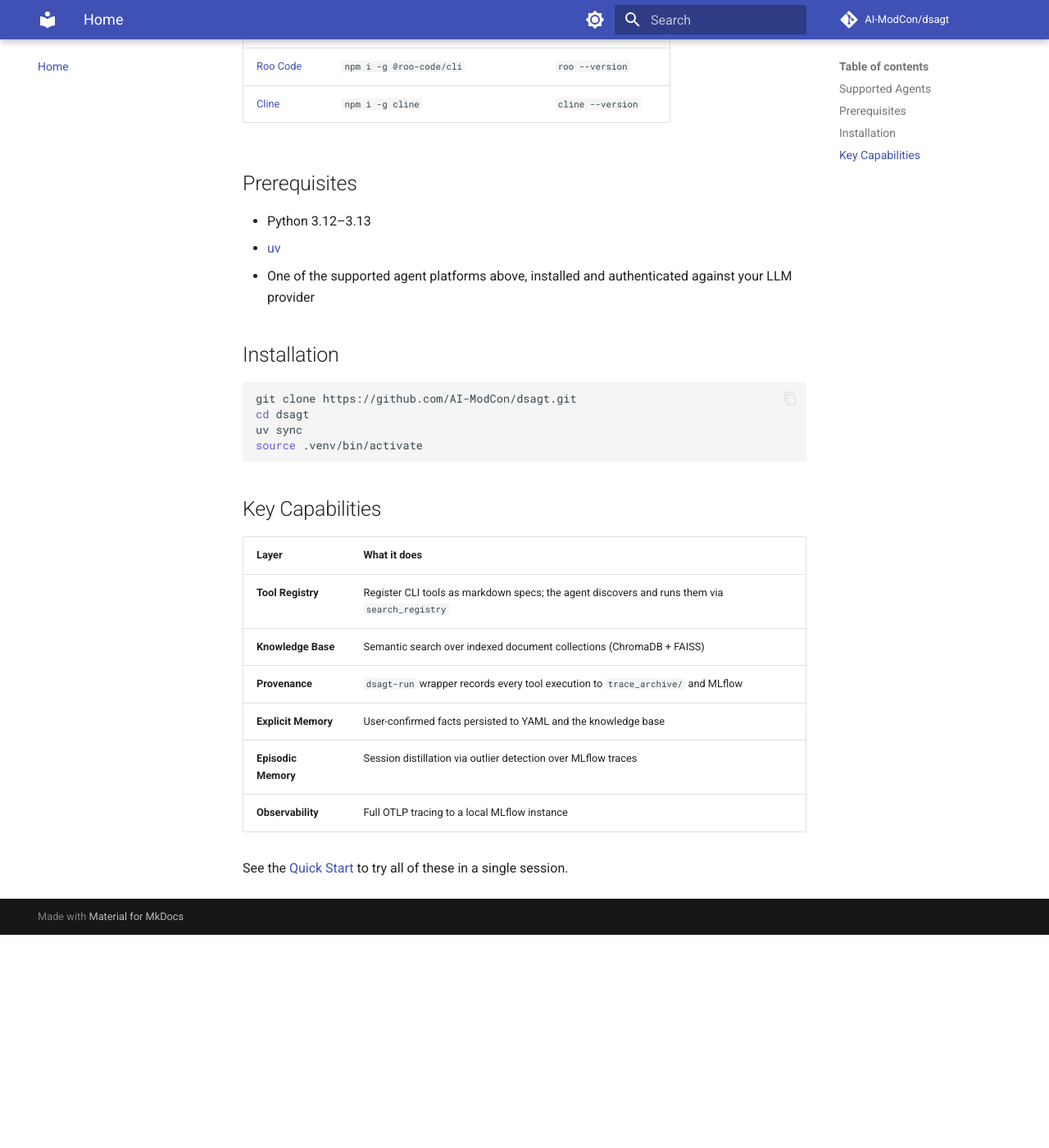
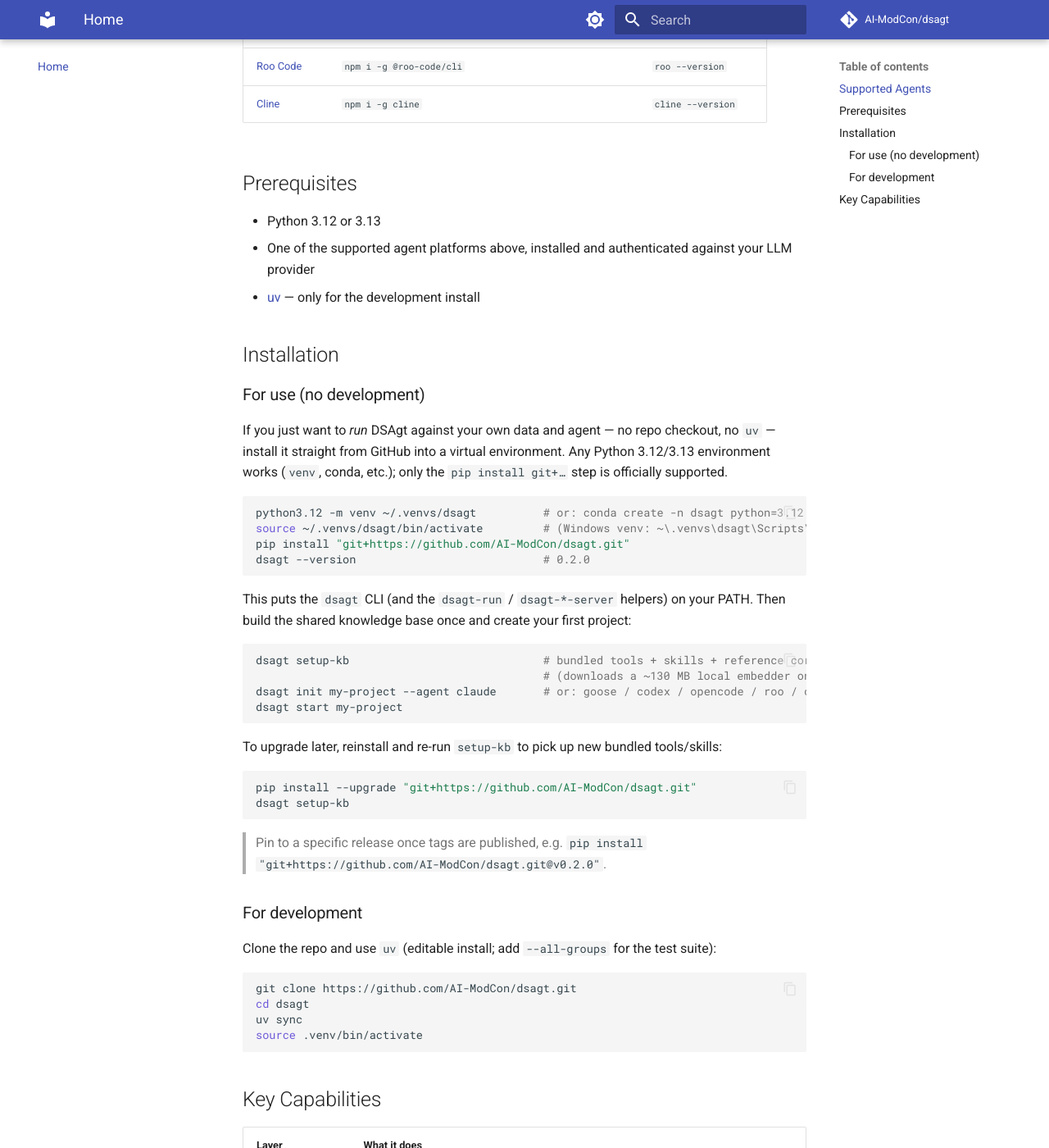
Before and after one commit to AI-ModCon/dsagt, an MkDocs documentation site: the page built from docs/index.md, in a window 1280 px wide and 1400 px high, scrolled down 606 px. Shown: the whole window at 82% size. Built offline with MkDocs 1.6.1 and Material for MkDocs 9.7.7, drawn with Linux system fonts in a browser that asks for light colours; comment, search, counter and statistics services are not loaded; before the commit the page ends 1746 px from its top, so only the background shows below that; some of the changed text lies outside the part shown.

Commit message:
docs: add pip-from-github install, sync README/docs, build on uv
- README/docs: document the non-developer install (pip install
  git+https://github.com/AI-ModCon/dsagt.git into any 3.12/3.13 env);
  note uv is dev/CI-only and conda/venv both work
- de-duplicate the supported-agents table and install block via
  mkdocs-include-markdown so docs/index.md pulls them from the README
- correct the Python prerequisite to 3.12/3.13
- cli.md: drop the uv-sync-specific install assumption
- docs CI builds with the locked docs dependency group via uv

Co-Authored-By: Claude Opus 4.8 (1M context) <noreply@anthropic.com>

````diff
--- a/README.md
+++ b/README.md
@@ -6,8 +6,9 @@
 
 DSAgt connects an MCP-compatible AI coding agent to tool registration, a semantic knowledge base, execution provenance, and observability infrastructure. DSAgt provides data-pipeline scaffolding around a user's existing agent CLI or VS Code extension (Claude Code, Goose, Codex, …);
 
-**Prerequisites:** Python 3.10–3.13, [uv](https://github.com/astral-sh/uv), and one of the supported agent platforms below — already installed and authenticated against whatever LLM provider you intend to use.
+**Prerequisites:** Python 3.12 or 3.13, and one of the supported agent platforms below — already installed and authenticated against whatever LLM provider you intend to use. ([uv](https://github.com/astral-sh/uv) is only needed for the development install.)
 
+<!-- md-shared:agents:start -->
 | Agent | Install | Verify |
 |-------|---------|--------|
 | [Claude Code](https://github.com/anthropics/claude-code) | `npm i -g @anthropic-ai/claude-code` | `claude --version` |
@@ -16,6 +17,44 @@ DSAgt connects an MCP-compatible AI coding agent to tool registration, a semanti
 | [opencode](https://github.com/sst/opencode) | See [opencode docs](https://opencode.ai/docs/) | `opencode --version` |
 | [Roo Code](https://github.com/RooCodeInc/Roo-Code) | `npm i -g @roo-code/cli` | `roo --version` |
 | [Cline](https://github.com/cline/cline) | `npm i -g cline` | `cline --version` |
+<!-- md-shared:agents:end -->
+
+## Installation
+
+### For use (no development)
+
+<!-- md-shared:install:start -->
+If you just want to *run* DSAgt against your own data and agent — no repo checkout, no `uv` — install it straight from GitHub into a virtual environment. Any Python 3.12/3.13 environment works (`venv`, conda, etc.); only the `pip install git+…` step is officially supported.
+
+```bash
+python3.12 -m venv ~/.venvs/dsagt          # or: conda create -n dsagt python=3.12 && conda activate dsagt
+source ~/.venvs/dsagt/bin/activate         # (Windows venv: ~\.venvs\dsagt\Scripts\activate)
+pip install "git+https://github.com/AI-ModCon/dsagt.git"
+dsagt --version                            # 0.2.0
+```
+
+This puts the `dsagt` CLI (and the `dsagt-run` / `dsagt-*-server` helpers) on your PATH. Then build the shared knowledge base once and create your first project:
+
+```bash
+dsagt setup-kb                             # bundled tools + skills + reference corpora
+                                           # (downloads a ~130 MB local embedder on first run)
+dsagt init my-project --agent claude       # or: goose / codex / opencode / roo / cline
+dsagt start my-project
+```
+
+To upgrade later, reinstall and re-run `setup-kb` to pick up new bundled tools/skills:
+
+```bash
+pip install --upgrade "git+https://github.com/AI-ModCon/dsagt.git"
+dsagt setup-kb
+```
+
+> Pin to a specific release once tags are published, e.g. `pip install "git+https://github.com/AI-ModCon/dsagt.git@v0.2.0"`.
+<!-- md-shared:install:end -->
+
+### For development
+
+Clone the repo and use `uv` (editable install with the full test suite) — see [Quick Start](#quick-start) below.
 
 ## Quick Start
 
--- a/docs/index.md
+++ b/docs/index.md
@@ -6,22 +6,33 @@ DSAgt connects an MCP-compatible AI coding agent to tool registration, a semanti
 
 ## Supported Agents
 
-| Agent | Install | Verify |
-|-------|---------|--------|
-| [Claude Code](https://github.com/anthropics/claude-code) | `npm i -g @anthropic-ai/claude-code` | `claude --version` |
-| [Goose](https://github.com/block/goose) | See [Goose docs](https://github.com/block/goose#installation) | `goose --version` |
-| [Codex](https://github.com/openai/codex) | `npm i -g @openai/codex` | `codex --version` |
-| [opencode](https://github.com/sst/opencode) | See [opencode docs](https://opencode.ai/docs/) | `opencode --version` |
-| [Roo Code](https://github.com/RooCodeInc/Roo-Code) | `npm i -g @roo-code/cli` | `roo --version` |
-| [Cline](https://github.com/cline/cline) | `npm i -g cline` | `cline --version` |
+<!-- Shared with README.md — edit there, not here. -->
+{%
+   include-markdown "../README.md"
+   start="<!-- md-shared:agents:start -->"
+   end="<!-- md-shared:agents:end -->"
+%}
 
 ## Prerequisites
 
-- Python 3.12–3.13
-- [uv](https://github.com/astral-sh/uv)
+- Python 3.12 or 3.13
 - One of the supported agent platforms above, installed and authenticated against your LLM provider
+- [uv](https://github.com/astral-sh/uv) — only for the development install
 
 ## Installation
+
+### For use (no development)
+
+<!-- Shared with README.md — edit there, not here. -->
+{%
+   include-markdown "../README.md"
+   start="<!-- md-shared:install:start -->"
+   end="<!-- md-shared:install:end -->"
+%}
+
+### For development
+
+Clone the repo and use `uv` (editable install; add `--all-groups` for the test suite):
 
 ```bash
 git clone https://github.com/AI-ModCon/dsagt.git
--- a/mkdocs.yml
+++ b/mkdocs.yml
@@ -31,6 +31,10 @@ theme:
     - content.code.copy
     - content.code.annotate
 
+plugins:
+  - search
+  - include-markdown
+
 markdown_extensions:
   - admonition
   - pymdownx.details
--- a/pyproject.toml
+++ b/pyproject.toml
@@ -72,6 +72,7 @@ dev = [
 ]
 docs = [
     "mkdocs-material>=9.5",
+    "mkdocs-include-markdown-plugin>=6.0",
 ]
 
 [build-system]
````
Also changed, not shown: docs/cli.md (+1 -1 lines), 1 other file.
